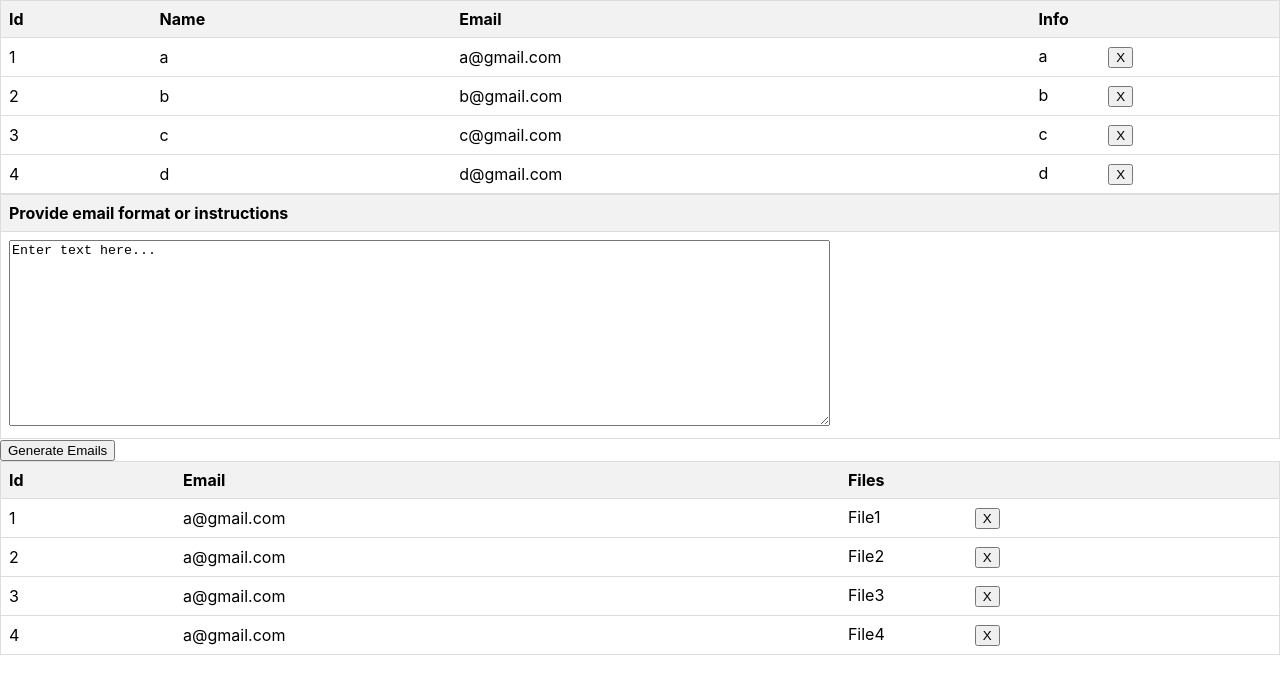
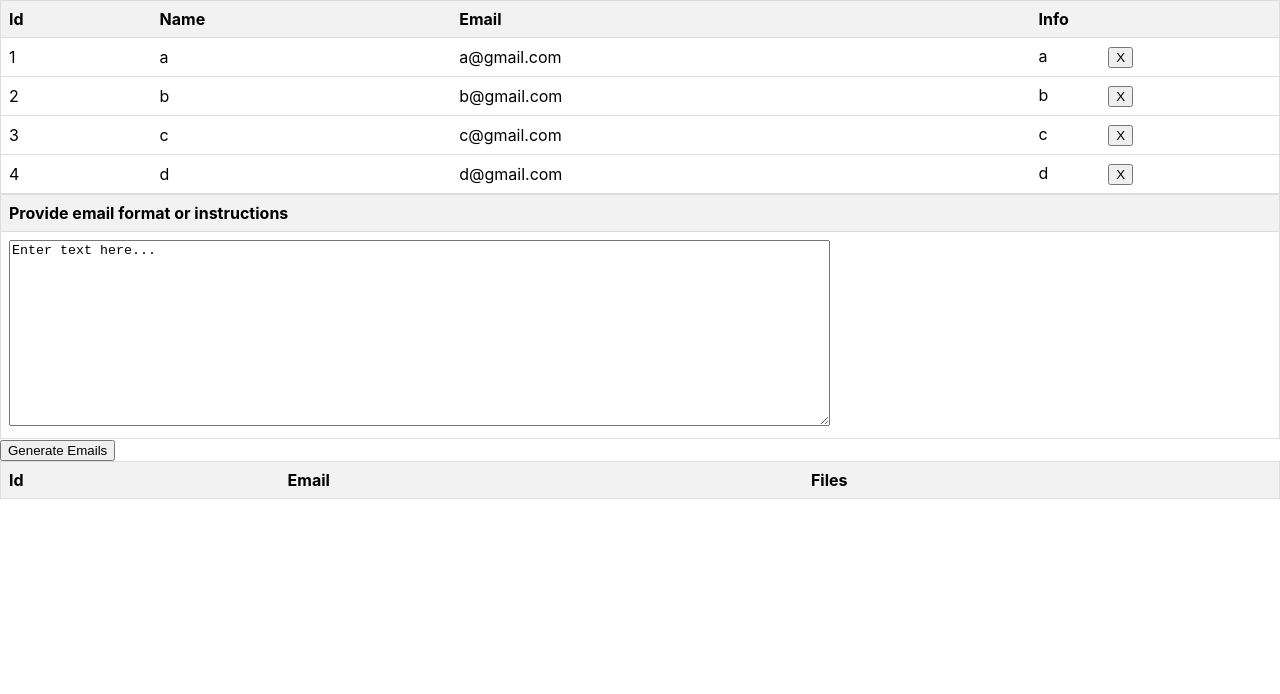
Before and after one commit to talK951/GmailScraperAndMaker, a React (Create React App) app: page / in a window 1280 px wide. Shown: the top 694 px of the page. Built offline with nearby package versions, Linux system fonts and the light colour scheme.

Commit message:
WIP:KAN-16-17- Created email generation need to add python backend

```diff
--- a/src/App.js
+++ b/src/App.js
@@ -1,15 +1,26 @@
 import { ClientTable } from './ClientTable/ClientTable.js';
 import { EmailTable } from './EmailTable/EmailTable.js';
 import { EmailGenerator } from './EmailGenerator/EmailGenerator.js';
+import { Client } from './Utils/Client.js';
+import { useState } from "react";
 
 function App() {
+
+  const [clientsList, setClientList] = useState([
+    new Client(1, "a", "a@gmail.com", "a"),
+    new Client(2, "b", "b@gmail.com", "b"),
+    new Client(3, "c", "c@gmail.com", "c"),
+    new Client(4, "d", "d@gmail.com", "d"),
+  ]);
+
+  const [emailsGenerated, setEmailsGenerated] = useState([]);
 
   return (
     <div className="App">
       <header className="App-header">
-        <ClientTable/>
-        <EmailGenerator clientsList={ [] }/>
-        <EmailTable />
+        <ClientTable clientsList={ clientsList } setClientList={setClientList}/>
+        <EmailGenerator clientsList={ clientsList } setEmailsGenerated={setEmailsGenerated}/>
+        <EmailTable emailsList={emailsGenerated} setEmailsList={setEmailsGenerated}/>
       </header>
     </div>
   );
--- a/src/ClientTable/ClientTable.js
+++ b/src/ClientTable/ClientTable.js
@@ -1,16 +1,11 @@
 import React from 'react';
-import { useState } from "react";
 import './ClientTable.css';
-import { Client } from '.././Utils/Client.js';
 
 
-export function ClientTable() {
-    const [clientsList, setClientList] = useState([
-        new Client(1, "a", "a@gmail.com", "a"),
-        new Client(2, "b", "b@gmail.com", "b"),
-        new Client(3, "c", "c@gmail.com", "c"),
-        new Client(4, "d", "d@gmail.com", "d"),
-    ]);
+export function ClientTable(props) {
+    const clientsList = props.clientsList;
+    const setClientList = props.setClientList;
+
 
     function removeClient(clientId) {
         setClientList(clientsList.filter(client => client.id !== clientId));
--- a/src/EmailGenerator/EmailGenerator.js
+++ b/src/EmailGenerator/EmailGenerator.js
@@ -1,4 +1,3 @@
-import React, { useState } from 'react';
 import './EmailGenerator.css';
 import { Email } from '../Utils/Email.js';
 
@@ -6,6 +5,7 @@ import { Email } from '../Utils/Email.js';
 
 export function EmailGenerator(props) {
     const clientsList = props.clientsList;
+    const setEmailsGenerated = props.setEmailsGenerated;
 
     function _generateEmail(id, name, email, info, instructions) {
         console.log(id);
@@ -19,10 +19,12 @@ export function EmailGenerator(props) {
     function generateEmails() {
         let emailList = [];
         let emailInstructions = document.getElementById("instructionsId").value;
+        console.log(emailInstructions);
         for (let i = 0; i < clientsList.length; i++) {
-            let emailText = _generateEmail(client[i].id, client[i].name, client[i].email, client[i].info, emailInstructions);
-            emailList.push(Email(client[i].id, emailText, "FILES_FAKE"));
+            let emailText = _generateEmail(clientsList[i].id, clientsList[i].name, clientsList[i].email, clientsList[i].info, emailInstructions);
+            emailList.push(new Email(clientsList[i].id, emailText, "FILES_FAKE"));
         }
+        setEmailsGenerated(emailList);
     }
 
     return (
--- a/src/EmailTable/EmailTable.js
+++ b/src/EmailTable/EmailTable.js
@@ -4,13 +4,9 @@ import { useState } from "react";
 import { Email } from '../Utils/Email';
 
 
-export function EmailTable() {
-    const [emailList, setEmailList] = useState([
-        new Email(1, "a@gmail.com", "File1"),
-        new Email(2, "a@gmail.com", "File2"),
-        new Email(3, "a@gmail.com", "File3"),
-        new Email(4, "a@gmail.com", "File4"),
-    ]);
+export function EmailTable(props) {
+    const emailList = props.emailsList;
+    const setEmailList = props.setEmailsList;
 
 
     function removeEmail(emailId) {
```
Also changed, not shown: 1 other file (tests, documents, lock files or other folders).
